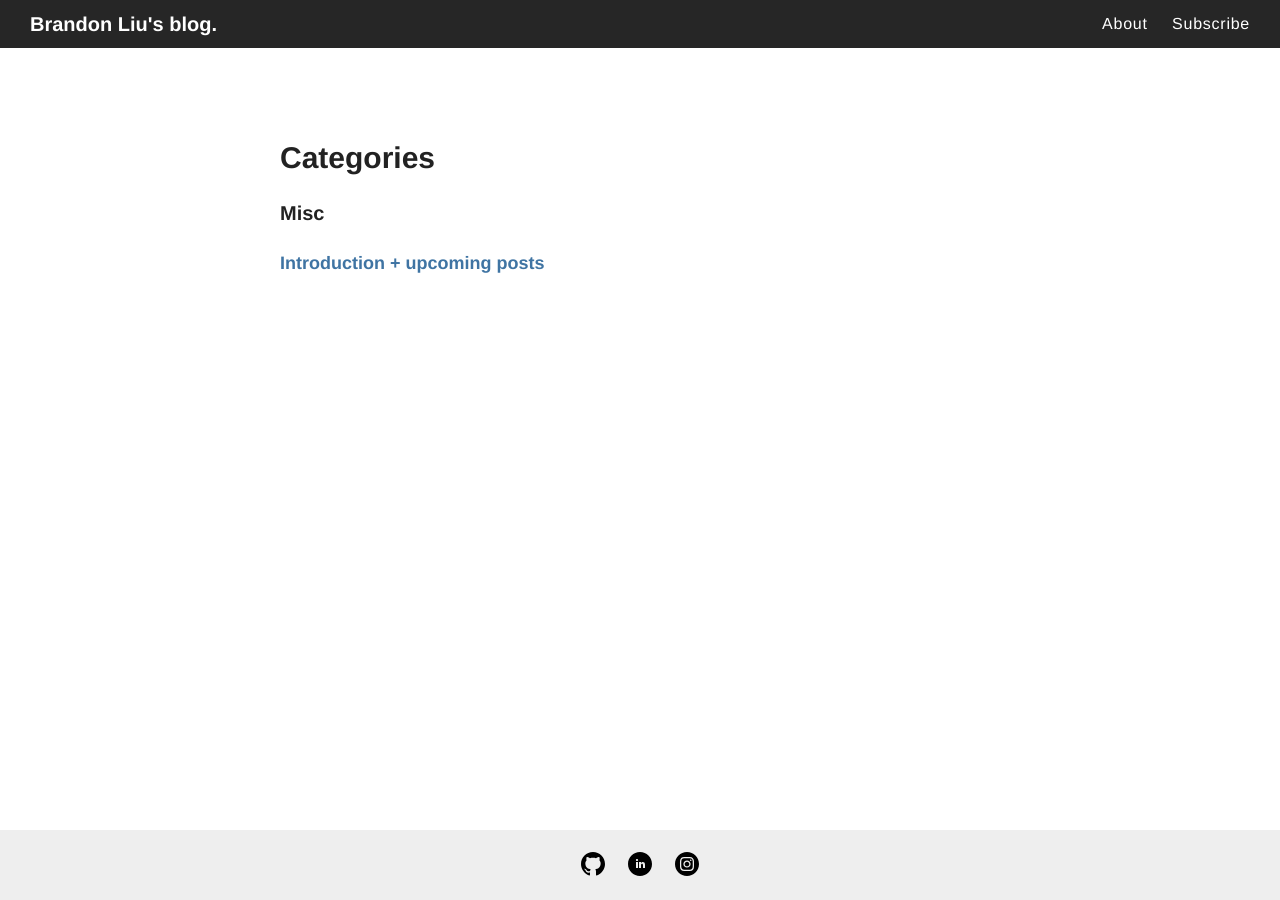
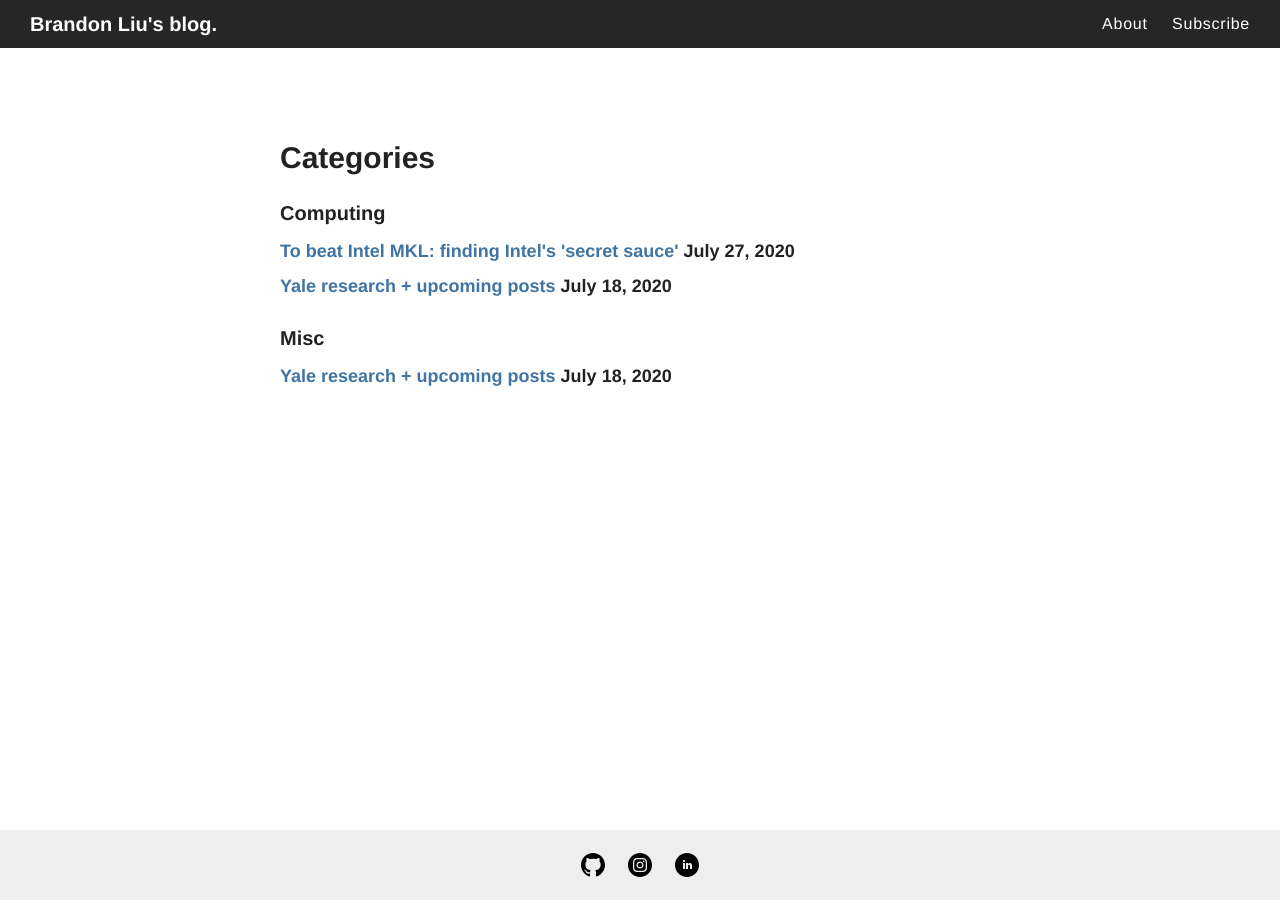
Before and after one commit to liubrandon/liubrandon.github.io, a Jekyll site: the page built from _pages/categories.md, in a window 1280 px wide. Built offline with Jekyll 4.4.1, drawn with Linux system fonts in a browser that asks for light colours.

Commit message:
Changed code to use inline svg and color on hover

```diff
--- a/_config.yml
+++ b/_config.yml
@@ -11,24 +11,15 @@
 #
 # Flags below are optional
 #
-
-# Includes an icon in the footer for each username you enter
+footer-icons:
+  github:    <svg width="24" height="24" viewBox="0 0 24 24"><path d="M12 0c-6.626 0-12 5.373-12 12 0 5.302 3.438 9.8 8.207 11.387.599.111.793-.261.793-.577v-2.234c-3.338.726-4.033-1.416-4.033-1.416-.546-1.387-1.333-1.756-1.333-1.756-1.089-.745.083-.729.083-.729 1.205.084 1.839 1.237 1.839 1.237 1.07 1.834 2.807 1.304 3.492.997.107-.775.418-1.305.762-1.604-2.665-.305-5.467-1.334-5.467-5.931 0-1.311.469-2.381 1.236-3.221-.124-.303-.535-1.524.117-3.176 0 0 1.008-.322 3.301 1.23.957-.266 1.983-.399 3.003-.404 1.02.005 2.047.138 3.006.404 2.291-1.552 3.297-1.23 3.297-1.23.653 1.653.242 2.874.118 3.176.77.84 1.235 1.911 1.235 3.221 0 4.609-2.807 5.624-5.479 5.921.43.372.823 1.102.823 2.222v3.293c0 .319.192.694.801.576 4.765-1.589 8.199-6.086 8.199-11.386 0-6.627-5.373-12-12-12z"/></svg>
+  linkedin:  <svg width="24" height="24" viewBox="0 0 24 24"><path d="M14.829 6.302c-.738-.034-.96-.04-2.829-.04s-2.09.007-2.828.04c-1.899.087-2.783.986-2.87 2.87-.033.738-.041.959-.041 2.828s.008 2.09.041 2.829c.087 1.879.967 2.783 2.87 2.87.737.033.959.041 2.828.041 1.87 0 2.091-.007 2.829-.041 1.899-.086 2.782-.988 2.87-2.87.033-.738.04-.96.04-2.829s-.007-2.09-.04-2.828c-.088-1.883-.973-2.783-2.87-2.87zm-2.829 9.293c-1.985 0-3.595-1.609-3.595-3.595 0-1.985 1.61-3.594 3.595-3.594s3.595 1.609 3.595 3.594c0 1.985-1.61 3.595-3.595 3.595zm3.737-6.491c-.464 0-.84-.376-.84-.84 0-.464.376-.84.84-.84.464 0 .84.376.84.84 0 .463-.376.84-.84.84zm-1.404 2.896c0 1.289-1.045 2.333-2.333 2.333s-2.333-1.044-2.333-2.333c0-1.289 1.045-2.333 2.333-2.333s2.333 1.044 2.333 2.333zm-2.333-12c-6.627 0-12 5.373-12 12s5.373 12 12 12 12-5.373 12-12-5.373-12-12-12zm6.958 14.886c-.115 2.545-1.532 3.955-4.071 4.072-.747.034-.986.042-2.887.042s-2.139-.008-2.886-.042c-2.544-.117-3.955-1.529-4.072-4.072-.034-.746-.042-.985-.042-2.886 0-1.901.008-2.139.042-2.886.117-2.544 1.529-3.955 4.072-4.071.747-.035.985-.043 2.886-.043s2.14.008 2.887.043c2.545.117 3.957 1.532 4.071 4.071.034.747.042.985.042 2.886 0 1.901-.008 2.14-.042 2.886z"/></svg>
+  instagram: <svg width="24" height="24" viewBox="0 0 24 24"><path d="M12 0c-6.627 0-12 5.373-12 12s5.373 12 12 12 12-5.373 12-12-5.373-12-12-12zm-2 16h-2v-6h2v6zm-1-6.891c-.607 0-1.1-.496-1.1-1.109 0-.612.492-1.109 1.1-1.109s1.1.497 1.1 1.109c0 .613-.493 1.109-1.1 1.109zm8 6.891h-1.998v-2.861c0-1.881-2.002-1.722-2.002 0v2.861h-2v-6h2v1.093c.872-1.616 4-1.736 4 1.548v3.359z"/></svg>
+  # Includes an icon in the footer for each username you enter
 footer-links:
-  dribbble:
-  email:
-  facebook:
-  flickr:
   github: liubrandon
   linkedin: byliu88
   instagram: brandon.liu
-  pinterest:
-  rss:
-  twitter:
-  stackoverflow:
-  youtube: # channel/<your_long_string> or user/<user-name>
-  googleplus: # anything in your profile username that comes after plus.google.com/
-  playconsole:
-
 
 # Enter your Disqus shortname (not your username) to enable commenting on posts
 # You can find your shortname on the Settings page of your Disqus account
--- a/_includes/svg-icons.html
+++ b/_includes/svg-icons.html
@@ -1,3 +1,3 @@
-{% if site.footer-links.github %}<a href="https://github.com/{{ site.footer-links.github }}" target="_blank"><i class="svg-icon github"></i></a>{% endif %}
-{% if site.footer-links.linkedin %}<a href="https://www.linkedin.com/in/{{ site.footer-links.linkedin }}" target="_blank"><i class="svg-icon linkedin"></i></a>{% endif %}
-{% if site.footer-links.instagram %}<a href="https://instagram.com/{{ site.footer-links.instagram }}" target="_blank"><i class="svg-icon instagram"></i></a>{% endif %}
+{% if site.footer-links.github %}<a href="https://github.com/{{ site.footer-links.github }}" target="_blank"><div class="svg-icon">{{site.footer-icons.github}}</div></a>{% endif %}
+{% if site.footer-links.linkedin %}<a href="https://www.linkedin.com/in/{{ site.footer-links.linkedin }}" target="_blank"><div class="svg-icon">{{site.footer-icons.linkedin}}</div></a>{% endif %}
+{% if site.footer-links.instagram %}<a href="https://instagram.com/{{ site.footer-links.instagram }}" target="_blank"><div class="svg-icon">{{site.footer-icons.instagram}}</div></a>{% endif %}
--- a/_pages/categories.md
+++ b/_pages/categories.md
@@ -11,11 +11,11 @@
       <div id="#{{ category_name | slugize }}"></div>
       <p></p>
 
-      <h3 class="category-head" style="text-align:left">{{ category_name }}</h3>
+      <h3 class="category-head" style="text-align:left; margin-bottom:6px;">{{ category_name }}</h3>
       <a name="{{ category_name | slugize }}"></a>
       {% for post in site.categories[category_name] %}
       <article class="archive-item">
-        <h4 style="text-align:left"><a href="{{ site.baseurl }}{{ post.url }}">{% if post.title and post.title != "" %}{{post.title}}{% else %}{{post.excerpt |strip_html}}{%endif%}</a></h4>
+        <h4 style="text-align:left; margin:0 0 4px 0!important;"><a href="{{ site.baseurl }}{{ post.url }}">{% if post.title and post.title != "" %}{{post.title}}{% else %}{{post.excerpt |strip_html}}{%endif%}</a> {{post.date | date: "%B %e, %Y"}}</h4>
       </article>
       {% endfor %}
     </div>
--- a/_posts/2020-07-18-Introduction.md
+++ b/_posts/2020-07-18-Introduction.md
@@ -1,7 +1,7 @@
 ---
 layout: post
-title: Introduction + upcoming posts
-categories: [Misc]
+title: Yale research + upcoming posts
+categories: [Computing, Misc]
 updated_date:
 ---
 
--- /dev/null
+++ b/_posts/2020-07-27-beating-intel-mkl.md
@@ -0,0 +1,7 @@
+---
+layout: post
+title: "To beat Intel MKL: finding Intel's 'secret sauce'"
+categories: [Computing]
+updated_date:
+---
+My research focus under Jian's 5G project was to write a faster version of complex matrix-vector multiplication to speed up a critical section in her software — essentially, to beat Intel MKL's cgemv kernel.
--- a/_sass/_svg-icons.scss
+++ b/_sass/_svg-icons.scss
@@ -1,10 +1,10 @@
 .svg-icon {
   width: 24px;
   height: 24px;
-  margin: 22px 9px 0 9px;
+  margin: 23px 9px 0 9px;
   display: inline-block;
+ }
 
-  &.github        { background-image: url(../images/icon-github.svg); }
-  &.linkedin      { background-image: url(../images/icon-linkedin.svg); }
-  &.instagram     { background-image: url(../images/icon-instagram.svg); }
+ .svg-icon:hover, .svg-icon:active {
+   fill: $blue;
  }
```
Also changed, not shown: other parts of _posts/2020-07-18-Introduction.md (+1 -1 lines), _pages/about.md (+3 -3 lines), images/icon-github.svg (deleted), images/icon-instagram.svg (deleted), images/icon-linkedin.svg (deleted), 1 other file.
